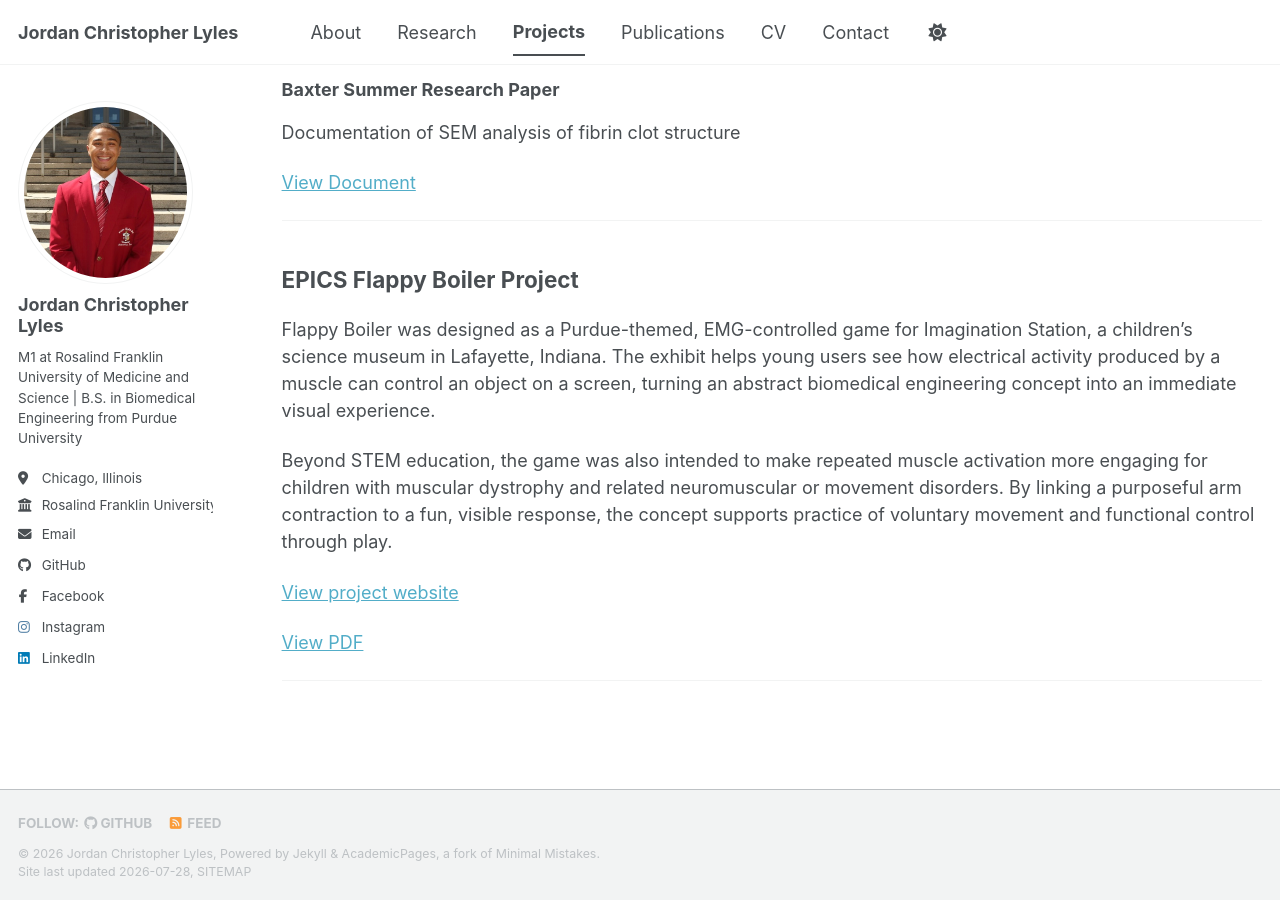
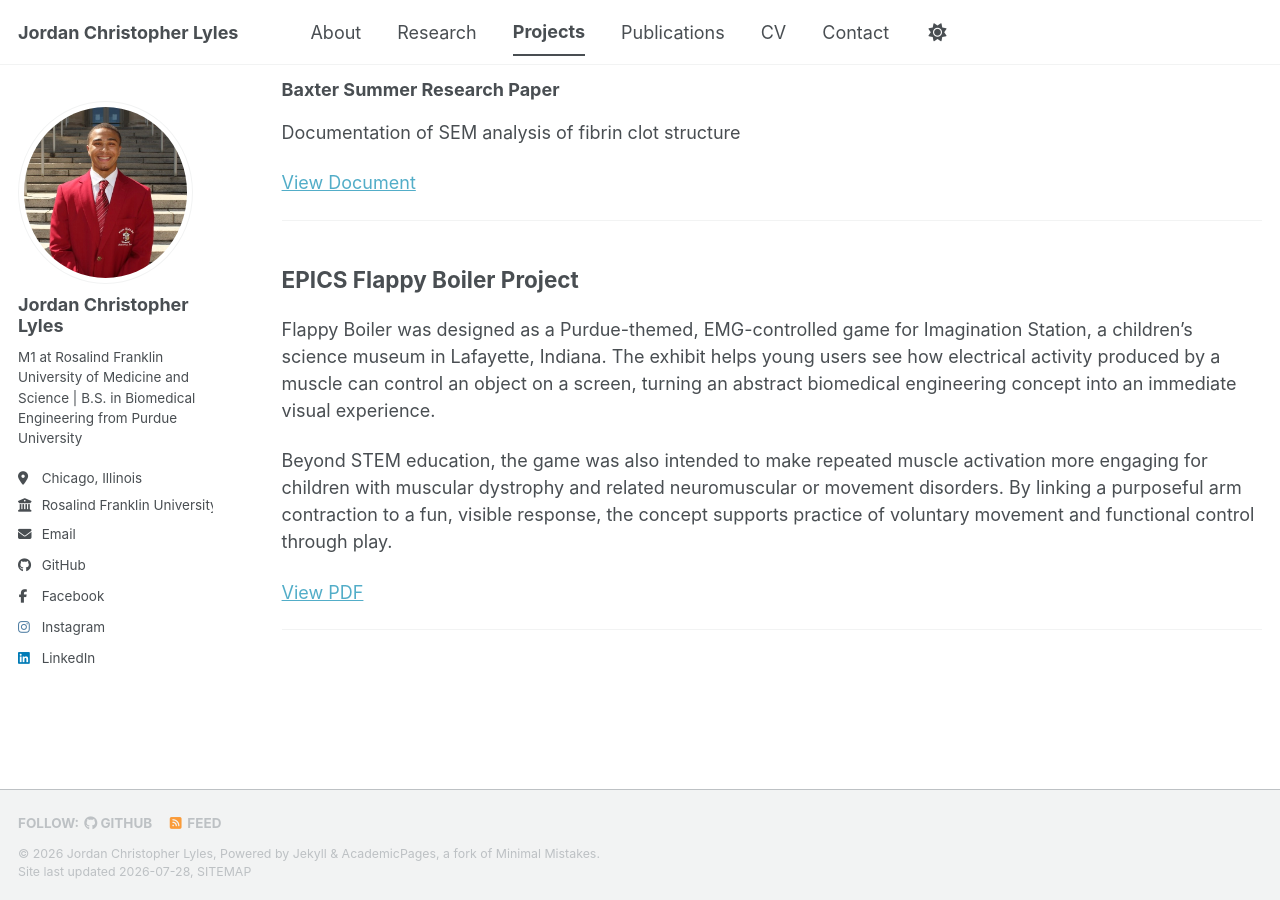
Before and after one commit to jlyles8/jlyles8.github.io, a Jekyll site: the page built from _pages/projects.md, in a window 1280 px wide and 900 px high, scrolled down 798 px. Built offline with Jekyll 4.4.1, drawn with Linux system fonts in a browser that asks for light colours; a style sheet for code colours, icons or effects is not loaded.

Commit message:
Update projects.md

```diff
--- a/_pages/projects.md
+++ b/_pages/projects.md
@@ -58,8 +58,6 @@ Flappy Boiler was designed as a Purdue-themed, EMG-controlled game for Imaginati
 
 Beyond STEM education, the game was also intended to make repeated muscle activation more engaging for children with muscular dystrophy and related neuromuscular or movement disorders. By linking a purposeful arm contraction to a fun, visible response, the concept supports practice of voluntary movement and functional control through play.
 
-[View project website](https://jlyles8.github.io/jordan-christopher-lyles-flappy-boiler/)
-
 [View PDF](/files/flappy-boiler-project.pdf)
 
 ---
```
